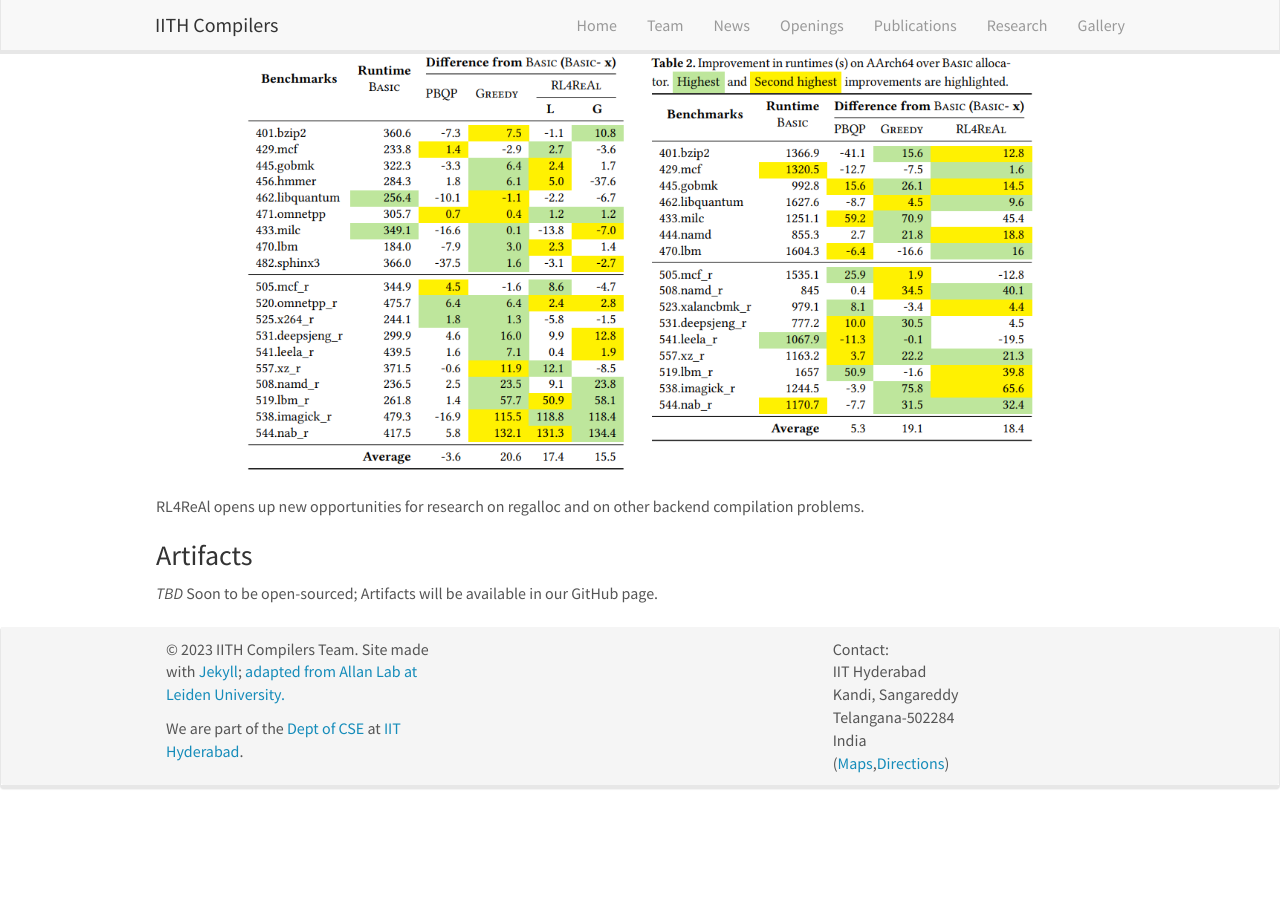
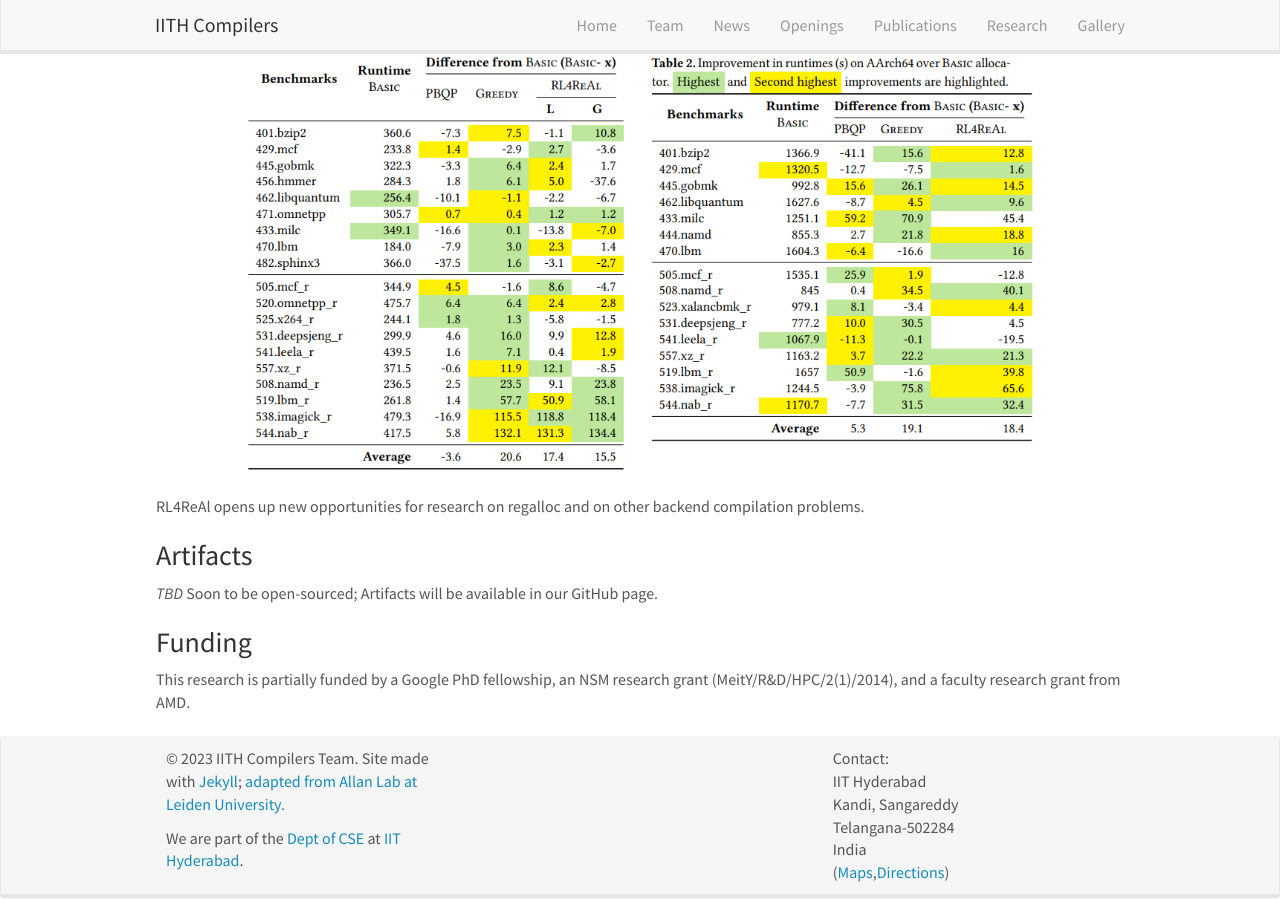
Before and after one commit to utpalbora/compilers.cse.iith.ac.in, a Jekyll site: the page built from _pages/rl4real.md, in a window 1280 px wide and 900 px high, scrolled down 1090 px. Built offline with Jekyll 4.4.1, drawn with Linux system fonts in a browser that asks for light colours; nearby versions of some CDN libraries; before the commit the page ends 1881 px from its top, so only the background shows below that.

Commit message:
Adding funding details for RL4ReAl

```diff
--- a/_pages/rl4real.md
+++ b/_pages/rl4real.md
@@ -1,5 +1,7 @@
 ---
 title: "RL4ReAl"
+redirect_from:
+    - /research/ir2vec
 layout: textlay
 excerpt: "IITH Compilers Team -- Research"
 sitemap: false
@@ -47,3 +49,7 @@ RL4ReAl opens up new opportunities for research on regalloc and on other backend
 ### Artifacts
 *TBD*
 Soon to be open-sourced; Artifacts will be available in our GitHub page.
+
+### Funding
+This research is partially funded by a Google PhD fellowship, an NSM research grant
+(MeitY/R&D/HPC/2(1)/2014), and a faculty research grant from AMD.
```
